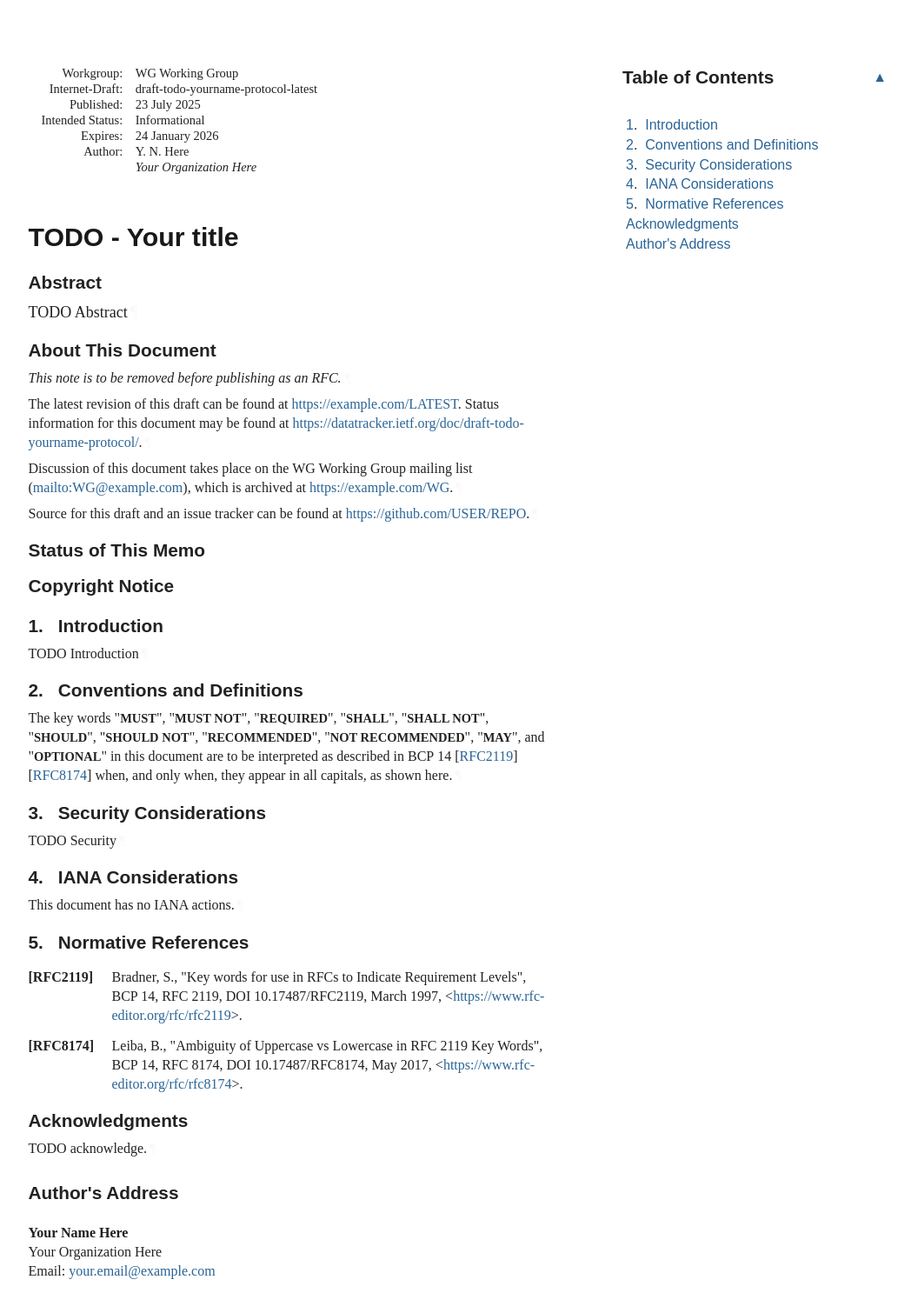
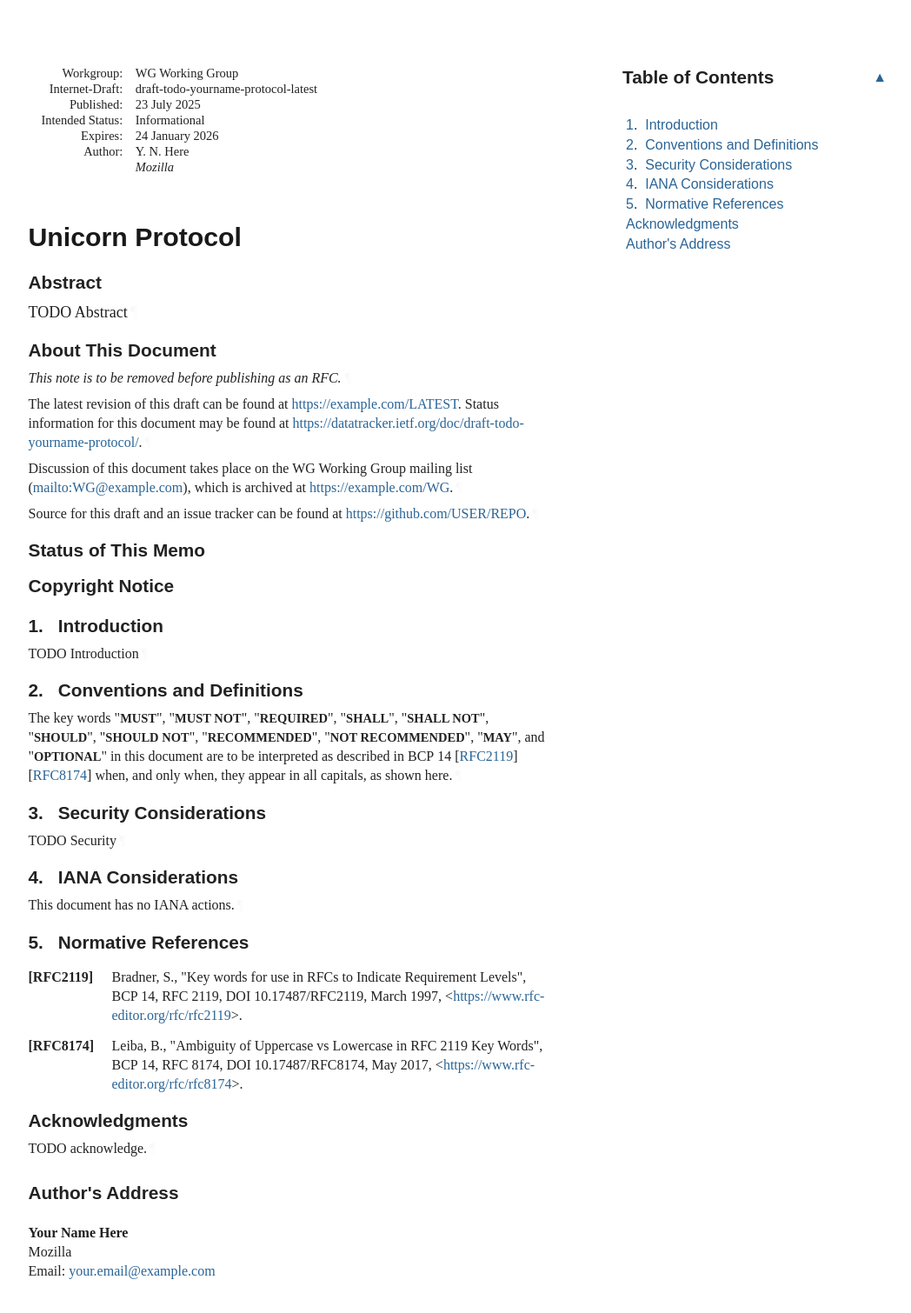
Before and after one commit to peteresnick/sparkle-unicorn, a plain HTML site: page draft-thomson-chairs-unicorns.html in a window 1280 px wide. Shown: the whole page at 87% size, without its empty margins (92-1140 px from the left). Drawn offline with Linux system fonts and the light colour scheme; a web font is replaced by a local one.

Commit message:
Script updating gh-pages from 770c53c. [ci skip]

```diff
--- a/draft-todo-yourname-protocol.html
+++ b/draft-thomson-chairs-unicorns.html
@@ -4,7 +4,7 @@
 <meta charset="utf-8">
 <meta content="Common,Latin" name="scripts">
 <meta content="initial-scale=1.0" name="viewport">
-<title>TODO - Your title</title>
+<title>Unicorn Protocol</title>
 <meta content="Your Name Here" name="author">
 <meta content="
        TODO Abstract
@@ -29,7 +29,7 @@
     setuptools 80.9.0
     wcwidth 0.2.13
 -->
-<link href="draft-todo-yourname-protocol.xml" rel="alternate" type="application/rfc+xml">
+<link href="draft-thomson-chairs-unicorns.xml" rel="alternate" type="application/rfc+xml">
 <link href="#copyright" rel="license">
 <style type="text/css">@font-face {
   font-family: 'Lora';
@@ -1045,7 +1045,7 @@ svg :is([fill="white"], [fill^="#fff"]) {
 <table class="ears">
 <thead><tr>
 <td class="left">Internet-Draft</td>
-<td class="center">TODO - Abbreviation</td>
+<td class="center">Unicorn Protocol</td>
 <td class="right">July 2025</td>
 </tr></thead>
 <tfoot><tr>
@@ -1073,12 +1073,12 @@ svg :is([fill="white"], [fill^="#fff"]) {
 <dd class="authors">
 <div class="author">
       <div class="author-name">Y. N. Here</div>
-<div class="org">Your Organization Here</div>
+<div class="org">Mozilla</div>
 </div>
 </dd>
 </dl>
 </div>
-<h1 id="title">TODO - Your title</h1>
+<h1 id="title">Unicorn Protocol</h1>
 <section id="section-abstract">
       <h2 id="abstract"><a href="#abstract" class="selfRef">Abstract</a></h2>
 <p id="section-abstract-1">TODO Abstract<a href="#section-abstract-1" class="pilcrow">¶</a></p>
@@ -1238,7 +1238,7 @@ appear in all capitals, as shown here.<a href="#section-2-1" class="pilcrow">¶<
       </h2>
 <address class="vcard">
         <div dir="auto" class="left"><span class="fn nameRole">Your Name Here</span></div>
-<div dir="auto" class="left"><span class="org">Your Organization Here</span></div>
+<div dir="auto" class="left"><span class="org">Mozilla</span></div>
 <div class="email">
 <span>Email:</span>
 <a href="mailto:your.email@example.com" class="email">your.email@example.com</a>
```
Also changed, not shown: index.html (+4 -4 lines), draft-thomson-chairs-unicorns.txt.
